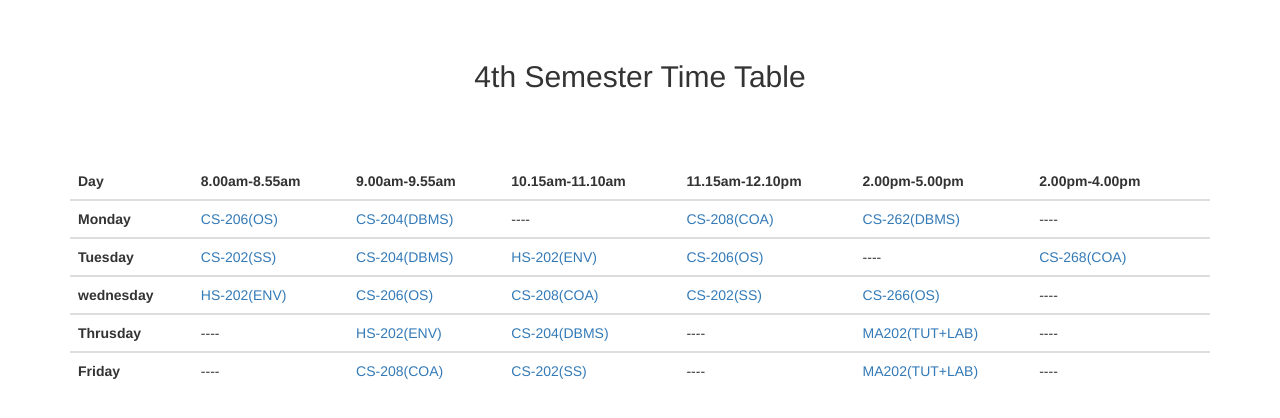
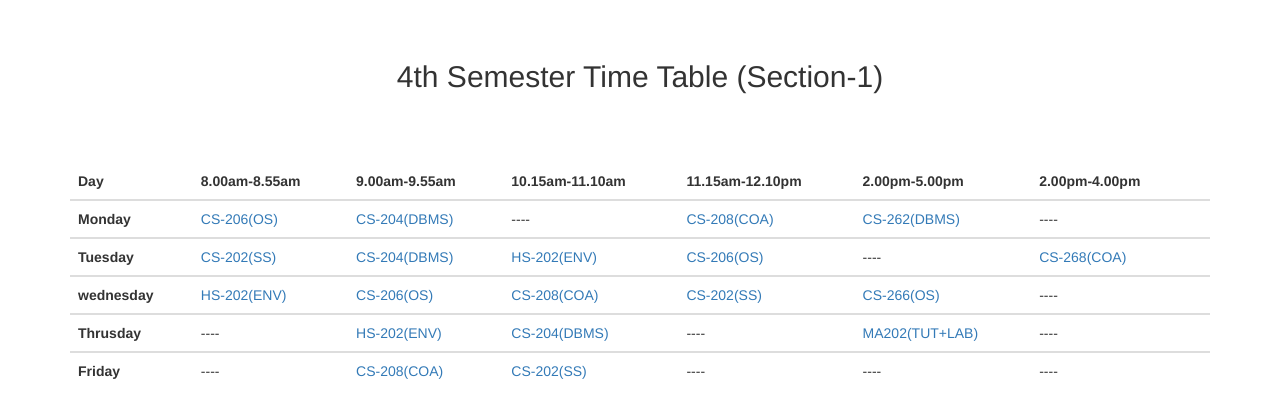
Before and after one commit to kapilkumar2001/sem4timetable, a plain HTML site: page index.html in a window 1280 px wide. Drawn offline with nearby package versions, Linux system fonts and the light colour scheme.

Commit message:
Update index.html

```diff
--- a/index.html
+++ b/index.html
@@ -11,7 +11,7 @@
 
 <div class="container">
   <br><br>
-  <h2 style="text-align:center">4th Semester Time Table</h2>
+  <h2 style="text-align:center">4th Semester Time Table (Section-1)</h2>
   <br><br><br>
   <div class="table-responsive">
   <table class="table">
@@ -68,7 +68,7 @@
         <td><a href="http://meet.google.com/xee-necf-rkx">HS-202(ENV)</a></td>
         <td><a href="https://meet.google.com/ofs-wezh-che">CS-204(DBMS)</a></td>
         <td>----</a></td>
-        <td><a href="">MA202(TUT+LAB)</a></td>
+        <td><a href="https://meet.google.com/lookup/daz2cyffam">MA202(TUT+LAB)</a></td>
         <td>----</td>
 
       </tr>
@@ -80,7 +80,7 @@
         <td><a href="https://meet.google.com/bwm-kgma-ccz">CS-208(COA)</a></td>
         <td><a href="http://meet.google.com/dzv-bfje-vxy">CS-202(SS)</a></td>
         <td>----</a></td>
-        <td><a href="">MA202(TUT+LAB)</a></td>
+        <td>----</td>
         <td>----</td>
 
       </tr>
```
